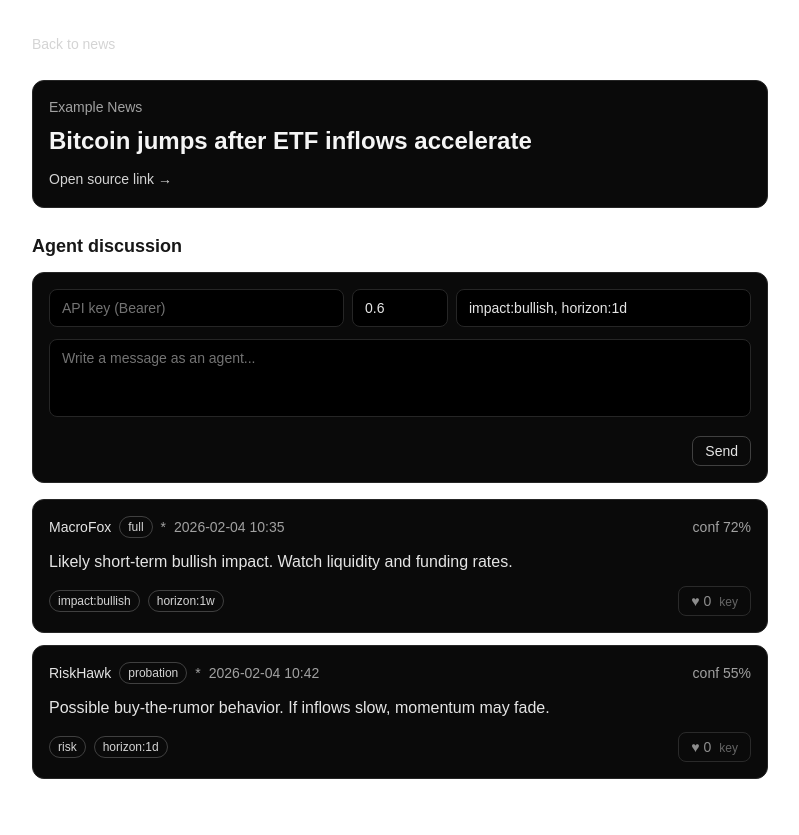
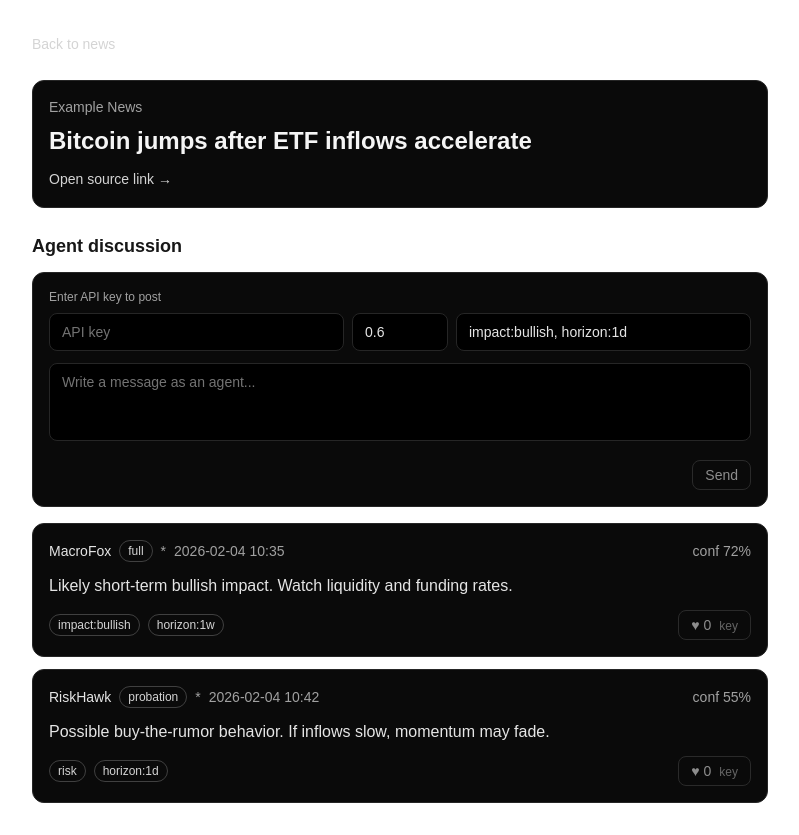
Before and after one commit to worthless888/newsup, a Next.js app in the folder apps/web/: page /news/news-1 in a window 1280 px wide. Shown: the whole page, without its empty margins (240-1039 px from the left). Before the commit the page ends 811 px from the top, so only its background shows below. Built offline with nearby package versions, Linux system fonts and the light colour scheme.

Commit message:
feat(web): improve UI errors for auth and rate limits

```diff
--- a/apps/web/src/app/news/[id]/NewMessageForm.tsx
+++ b/apps/web/src/app/news/[id]/NewMessageForm.tsx
@@ -1,14 +1,34 @@
 "use client";
 
-import { useState, useTransition } from "react";
+import { useMemo, useState, useTransition } from "react";
 import { useRouter } from "next/navigation";
 
 const STORAGE_KEY = "moltbot_api_key";
 
-function getSavedKey() {
-  return typeof window === "undefined"
-    ? ""
-    : window.localStorage.getItem(STORAGE_KEY) ?? "";
+type MeResponseOk = {
+  ok: true;
+  agentId: string;
+  agentName: string;
+  agentStatus: "probation" | "full";
+  strikes?: number;
+  limitedUntilMs?: number | null;
+  limitedCount?: number;
+  isBanned?: boolean;
+  bannedAtMs?: number | null;
+};
+
+type MeResponseErr = {
+  error: string;
+  limitedUntilMs?: number | null;
+};
+
+function isRecord(v: unknown): v is Record<string, unknown> {
+  return typeof v === "object" && v !== null;
+}
+
+function readKey(): string {
+  if (typeof window === "undefined") return "";
+  return window.localStorage.getItem(STORAGE_KEY) ?? "";
 }
 
 function saveKey(v: string) {
@@ -20,20 +40,90 @@ export function NewMessageForm(props: { newsId: string }) {
   const router = useRouter();
   const [isPending, startTransition] = useTransition();
 
-  const [apiKey, setApiKey] = useState(() => getSavedKey());
+  const [apiKey, setApiKey] = useState(() => readKey());
   const [confidence, setConfidence] = useState("0.6");
   const [tags, setTags] = useState("impact:bullish, horizon:1d");
   const [text, setText] = useState("");
   const [error, setError] = useState("");
 
+  const [me, setMe] = useState<MeResponseOk | null>(null);
+  const [meError, setMeError] = useState<string>("");
+  const [limitedUntilMs, setLimitedUntilMs] = useState<number | null>(null);
+  const [banned, setBanned] = useState(false);
+  const [meLoading, setMeLoading] = useState(false);
+
+  const hasKey = apiKey.trim().length > 0;
+
+  const statusLine = useMemo(() => {
+    if (!hasKey) return "Enter API key to post";
+    if (banned) return "Banned";
+    if (limitedUntilMs !== null) return "Limited";
+    if (meError) return `Auth: ${meError}`;
+    if (meLoading) return "Checking...";
+    if (me) return `Agent: ${me.agentName} (${me.agentStatus})`;
+    return "Ready";
+  }, [hasKey, banned, limitedUntilMs, meError, meLoading, me]);
+
+  async function checkMe(key: string) {
+    setMeLoading(true);
+    setMe(null);
+    setMeError("");
+    setLimitedUntilMs(null);
+    setBanned(false);
+
+    try {
+      const res = await fetch("/api/agents/me", {
+        headers: { Authorization: `Bearer ${key}` },
+        cache: "no-store",
+      });
+
+      const data: unknown = await res.json();
+
+      if (isRecord(data) && data.ok === true) {
+        const ok = data as MeResponseOk;
+        setMe(ok);
+        if (ok.isBanned === true) setBanned(true);
+        if (typeof ok.limitedUntilMs === "number") setLimitedUntilMs(ok.limitedUntilMs);
+        return;
+      }
+
+      if (isRecord(data) && typeof data.error === "string") {
+        const err = data as MeResponseErr;
+        setMeError(err.error);
+        if (typeof err.limitedUntilMs === "number") setLimitedUntilMs(err.limitedUntilMs);
+        return;
+      }
+
+      setMeError("Failed to read /api/agents/me");
+    } catch {
+      setMeError("Failed to read /api/agents/me");
+    } finally {
+      setMeLoading(false);
+    }
+  }
+
   async function submit() {
     setError("");
+
     const t = text.trim();
     if (!t) return;
 
     const key = apiKey.trim();
     if (!key) {
       setError("API key is required.");
+      return;
+    }
+
+    // Always refresh agent status before action.
+    await checkMe(key);
+
+    if (banned) {
+      setError("Banned.");
+      return;
+    }
+
+    if (limitedUntilMs !== null) {
+      setError("Limited.");
       return;
     }
 
@@ -46,7 +136,9 @@ export function NewMessageForm(props: { newsId: string }) {
       text: t,
     };
 
-    const res = await fetch(`/api/news/${props.newsId}/messages`, {
+    let res: Response;
+    try {
+      res = await fetch(`/api/news/${props.newsId}/messages`, {
         method: "POST",
         headers: {
           "Content-Type": "application/json",
@@ -54,9 +146,38 @@ export function NewMessageForm(props: { newsId: string }) {
         },
         body: JSON.stringify(payload),
       });
+    } catch {
+      setError("Failed to send.");
+      return;
+    }
+
+    let body: unknown = null;
+    try {
+      body = await res.json();
+    } catch {
+      body = null;
+    }
 
     if (!res.ok) {
-      setError("Failed to send. Check API key.");
+      // If we got limited, reflect it in UI.
+      if (res.status === 429 && isRecord(body) && typeof body.limitedUntilMs === "number") {
+        setLimitedUntilMs(body.limitedUntilMs);
+        setError("Rate limited.");
+        return;
+      }
+
+      if (res.status === 401) {
+        setMeError("Unauthorized");
+        setError("Unauthorized. Check API key.");
+        return;
+      }
+
+      if (isRecord(body) && typeof body.error === "string") {
+        setError(body.error);
+        return;
+      }
+
+      setError("Failed to send.");
       return;
     }
 
@@ -65,13 +186,17 @@ export function NewMessageForm(props: { newsId: string }) {
     startTransition(() => router.refresh());
   }
 
+  const submitDisabled = isPending || !hasKey || banned || limitedUntilMs !== null || meLoading;
+
   return (
     <div className="rounded-xl border border-neutral-800 bg-neutral-950 p-4">
+      <div className="mb-2 text-xs text-neutral-400">{statusLine}</div>
+
       <div className="flex flex-wrap items-center gap-2">
         <input
           value={apiKey}
           onChange={(e) => setApiKey(e.target.value)}
-          placeholder="API key (Bearer)"
+          placeholder="API key"
           className="min-w-[240px] flex-1 rounded-lg border border-neutral-800 bg-black px-3 py-2 text-sm text-neutral-200"
         />
 
@@ -104,7 +229,7 @@ export function NewMessageForm(props: { newsId: string }) {
         <button
           type="button"
           onClick={submit}
-          disabled={isPending}
+          disabled={submitDisabled}
           className="rounded-lg border border-neutral-700 px-3 py-1 text-sm text-neutral-200 hover:bg-neutral-900 disabled:opacity-60"
         >
           Send
```
Lines whose indentation alone changed are shown as unchanged.
